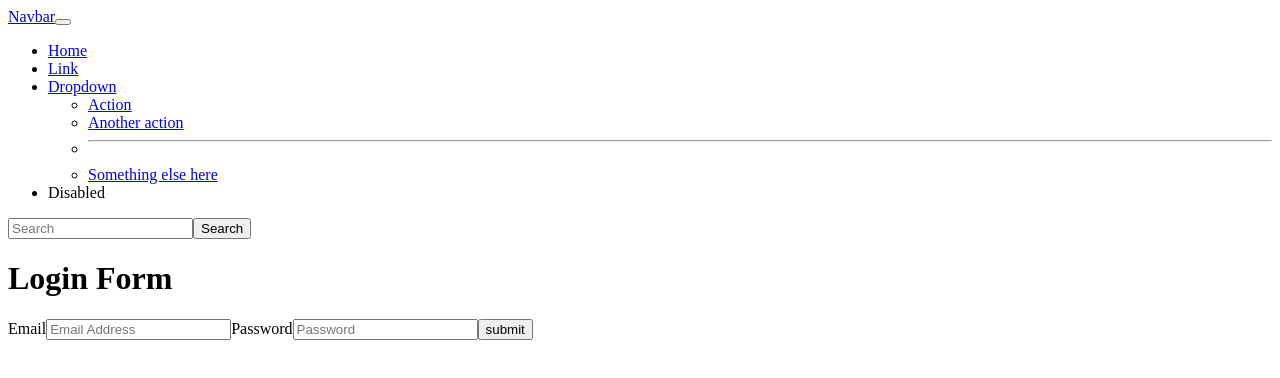
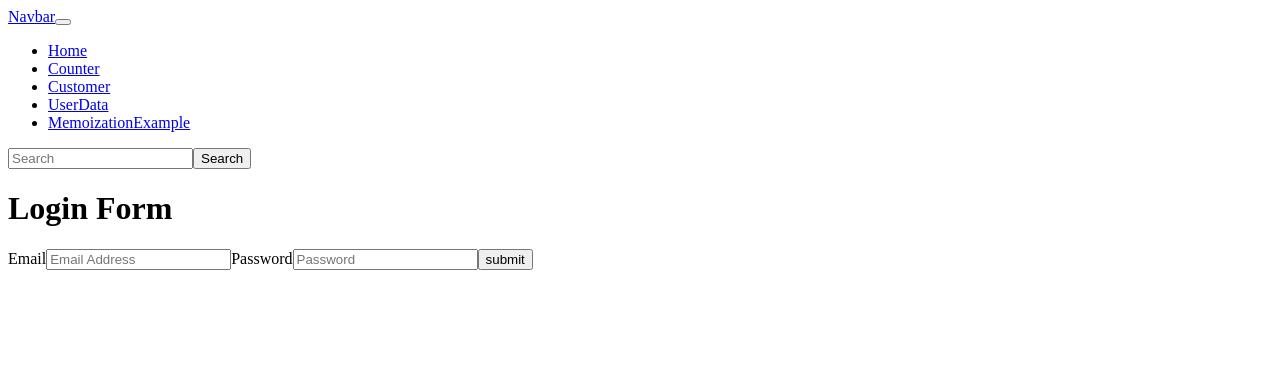
Before and after one commit to iamsabitak/vite-project-ts, a React app: page / in a window 1280 px wide. Shown: the top 378 px of the page. Built offline with nearby package versions, Linux system fonts and the light colour scheme; the HTML template or start-up script is replaced by a standard one.

Commit message:
removed the unnecesarry element

```diff
--- a/src/components/Navbar.tsx
+++ b/src/components/Navbar.tsx
@@ -28,43 +28,22 @@ const Navbar: React.FC = () => {
               </li>
               <li className="nav-item">
                 <a className="nav-link" href="#">
-                  Link
+                  Counter
                 </a>
               </li>
-              <li className="nav-item dropdown">
-                <a
-                  className="nav-link dropdown-toggle"
-                  href="#"
-                  role="button"
-                  data-bs-toggle="dropdown"
-                  aria-expanded="false"
-                >
-                  Dropdown
+              <li className="nav-item">
+                <a className="nav-link" href="#">
+                  Customer
                 </a>
-                <ul className="dropdown-menu">
-                  <li>
-                    <a className="dropdown-item" href="#">
-                      Action
-                    </a>
-                  </li>
-                  <li>
-                    <a className="dropdown-item" href="#">
-                      Another action
-                    </a>
-                  </li>
-                  <li>
-                    <hr className="dropdown-divider" />
-                  </li>
-                  <li>
-                    <a className="dropdown-item" href="#">
-                      Something else here
-                    </a>
-                  </li>
-                </ul>
               </li>
               <li className="nav-item">
-                <a className="nav-link disabled" aria-disabled="true">
-                  Disabled
+                <a className="nav-link" href="#">
+                  UserData
+                </a>
+              </li>
+              <li className="nav-item">
+                <a className="nav-link" href="#">
+                  MemoizationExample
                 </a>
               </li>
             </ul>
```
